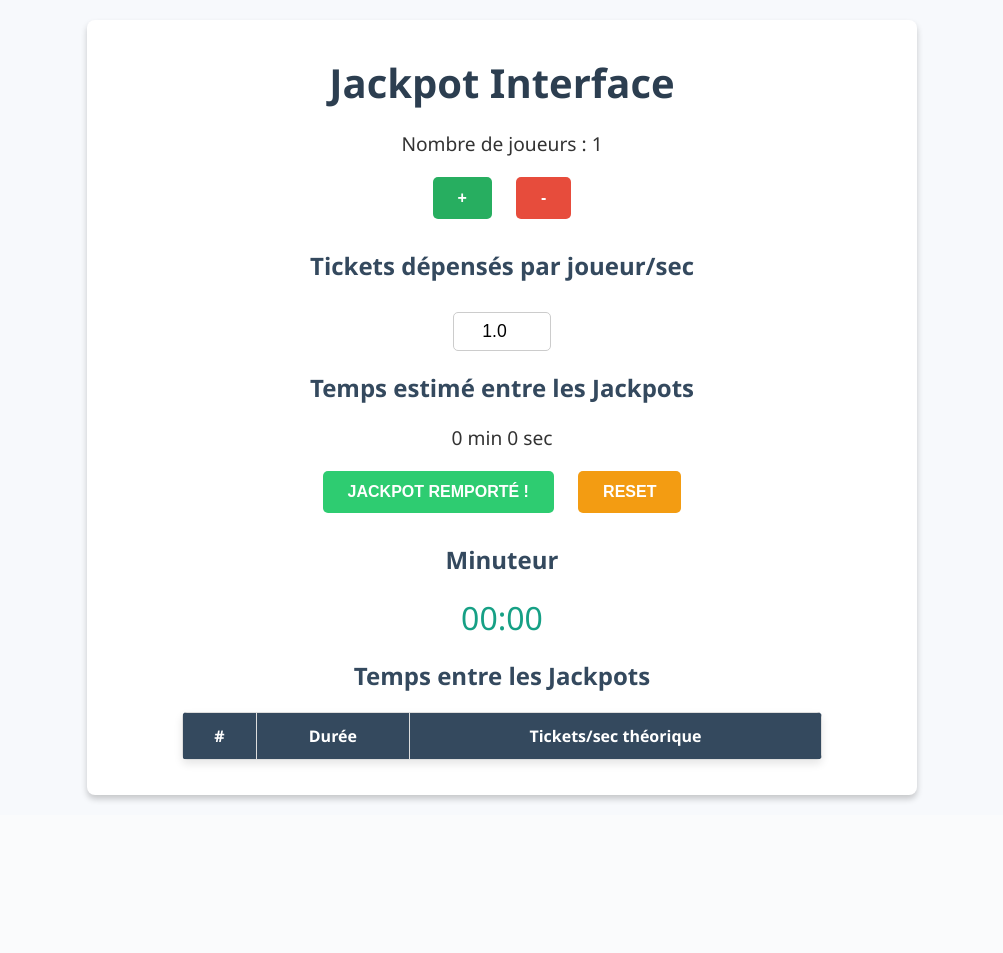
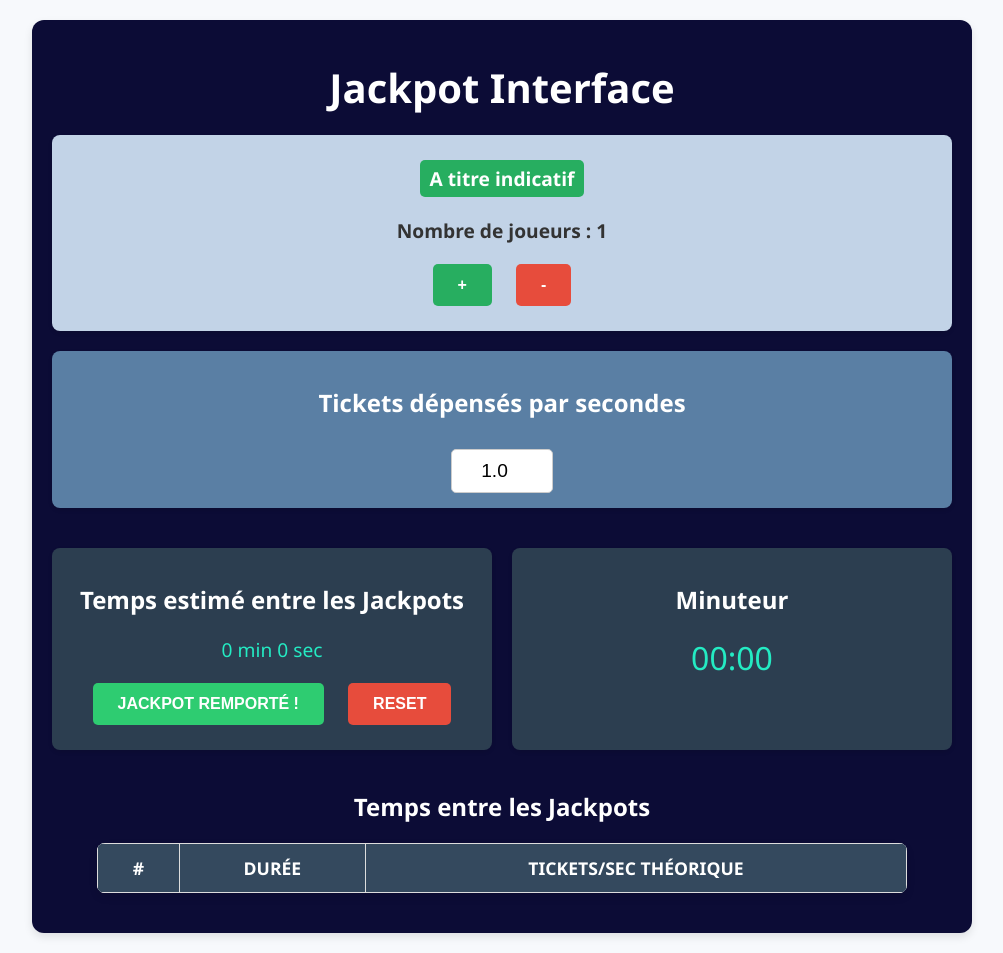
Before and after one commit to AlexandreLakomy/RoueBouftou, a Flask app: page / in a window 1280 px wide. Shown: the whole page, without its empty margins (138-1141 px from the left). Before the commit the page ends 802 px from the top, so only its background shows below. Run offline with Flask 3, Linux system fonts and the light colour scheme; data that the repository does not hold is empty.

Commit message:
Mise à jour du CSS

```diff
--- a/templates/roue_bouftou.html
+++ b/templates/roue_bouftou.html
@@ -17,18 +17,70 @@
         h1 {
             margin: 20px 0;
             font-size: 2.5em;
-            color: #2c3e50;
+            color: #ffffff;
         }
 
         h2 {
             margin-top: 20px;
             font-size: 1.5em;
-            color: #34495e;
+            color: white;
         }
 
         p {
             margin: 10px 0;
             font-size: 1.2em;
+        }
+
+        /* Conteneurs */
+        .container {
+            margin: 20px auto;
+            max-width: 900px;
+            padding: 20px;
+            background-color: #0c0c36;
+            border-radius: 12px;
+            box-shadow: 0px 4px 8px rgba(0, 0, 0, 0.1);
+        }
+
+        .section1 {
+            background-color: #c2d3e7;
+            padding: 15px;
+            margin: 20px 0;
+            border-radius: 8px;
+            box-shadow: 0px 2px 4px rgba(0, 0, 0, 0.1);
+        }
+
+        .section2 {
+            background-color: #5a7fa4;
+            padding: 15px;
+            margin: 20px 0;
+            border-radius: 8px;
+            box-shadow: 0px 2px 4px rgba(0, 0, 0, 0.1);
+            color: white;
+        }
+
+        .section {
+            background-color: #2c3e50;
+            padding: 15px;
+            margin: 20px 0;
+            border-radius: 8px;
+            box-shadow: 0px 2px 4px rgba(0, 0, 0, 0.1);
+        }
+
+        .section-title {
+            font-size: 1.4em;
+            font-weight: bold;
+            margin-bottom: 10px;
+            color: white;
+            text-transform: uppercase;
+        }
+
+        .highlighted {
+            background-color: #27ae60; /* Vert clair */
+            color: white;
+            padding: 5px 10px;
+            border-radius: 5px;
+            font-weight: bold;
+            display: inline-block;
         }
 
         /* Boutons */
@@ -53,13 +105,13 @@
         .increment { background-color: #27ae60; }
         .decrement { background-color: #e74c3c; }
         .jackpot { background-color: #2ecc71; }
-        .reset { background-color: #f39c12; }
+        .reset { background-color: #e74c3c; }
 
         /* Input */
         input[type="number"] {
             width: 80px;
-            padding: 8px;
-            font-size: 1.1em;
+            padding: 10px;
+            font-size: 1.2em;
             border: 1px solid #ccc;
             border-radius: 5px;
             text-align: center;
@@ -68,12 +120,12 @@
 
         /* Table */
         table {
-            width: 80%;
+            width: 90%;
             margin: 20px auto;
             border-collapse: collapse;
-            background: #fff;
+            background: #ffffff;
             box-shadow: 0px 4px 8px rgba(0, 0, 0, 0.1);
-            border-radius: 5px;
+            border-radius: 8px;
             overflow: hidden;
         }
 
@@ -81,11 +133,13 @@
             padding: 12px;
             border: 1px solid #ddd;
             text-align: center;
+            font-size: 1.1em;
         }
 
         table th {
             background-color: #34495e;
             color: white;
+            text-transform: uppercase;
         }
 
         table tr:nth-child(even) {
@@ -94,16 +148,6 @@
 
         table tr:hover {
             background-color: #dff0d8;
-        }
-
-        /* Conteneurs */
-        .container {
-            margin: 20px auto;
-            max-width: 800px;
-            padding: 15px;
-            background-color: #fff;
-            border-radius: 8px;
-            box-shadow: 0px 4px 6px rgba(0, 0, 0, 0.2);
         }
 
         /* Responsive */
@@ -120,26 +164,47 @@
                 width: 60px;
             }
         }
+        .flex-container {
+            display: flex;
+            justify-content: space-between;
+            align-items: stretch;
+            gap: 20px; /* Espacement entre les cadres */
+        }
+
+        .flex-container .section {
+            flex: 1; /* Les deux cadres prennent la même largeur */
+        }
     </style>
 </head>
 <body>
     <div class="container">
         <h1>Jackpot Interface</h1>
-        <p>Nombre de joueurs : <span id="num-players">{{ num_players }}</span></p>
+
+        <div class="section1">
+            <p class="indication-title highlighted">A titre indicatif</p>
+            <p style="font-weight: bold;">Nombre de joueurs : <span id="num-players">{{ num_players }}</span></p>
             <button class="button increment" onclick="updatePlayers('increment')">+</button>
             <button class="button decrement" onclick="updatePlayers('decrement')">-</button>
+        </div>
 
-        <h2>Tickets dépensés par joueur/sec</h2>
+        <div class="section2">
+            <h2>Tickets dépensés par secondes</h2>
             <input type="number" id="tickets-input" step="0.05" min="0" max="100" value="{{ avg_tickets_per_second }}">
+        </div>
 
+        <div class="flex-container">
+            <div class="section">
                 <h2>Temps estimé entre les Jackpots</h2>
-        <p id="estimate-time">N/A</p>
-
+                <p style="color: #24ebc3;" id="estimate-time">N/A</p>
                 <button class="button jackpot" onclick="startJackpotTimer()">Jackpot remporté !</button>
                 <button class="button reset" onclick="resetAll()">Reset</button>
+            </div>
 
+            <div class="section">
                 <h2>Minuteur</h2>
-        <p id="timer-message" style="font-size: 2em; color: #16a085;">{{ timer_message }}</p>
+                <p id="timer-message" style="font-size: 2em; color: #24ebc3;">{{ timer_message }}</p>
+            </div>
+        </div>
 
         <h2>Temps entre les Jackpots</h2>
         <table>
```
Lines whose indentation alone changed are shown as unchanged.
